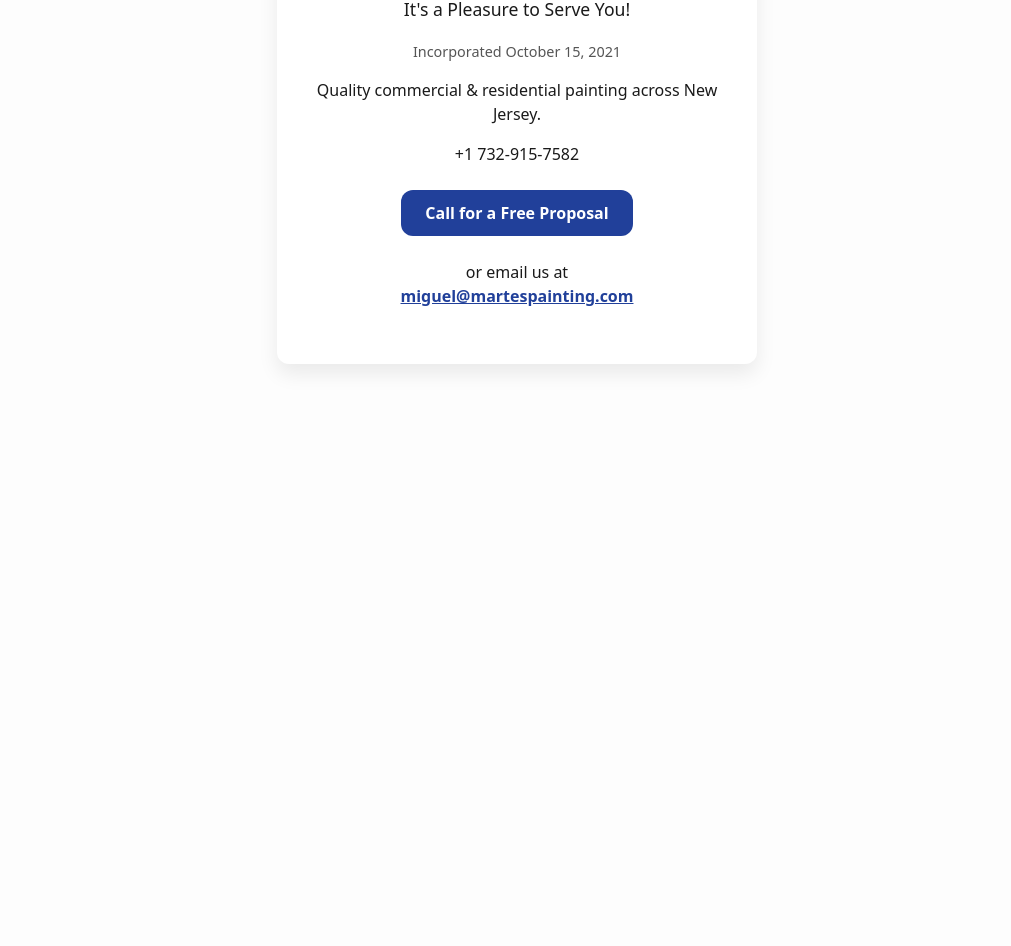
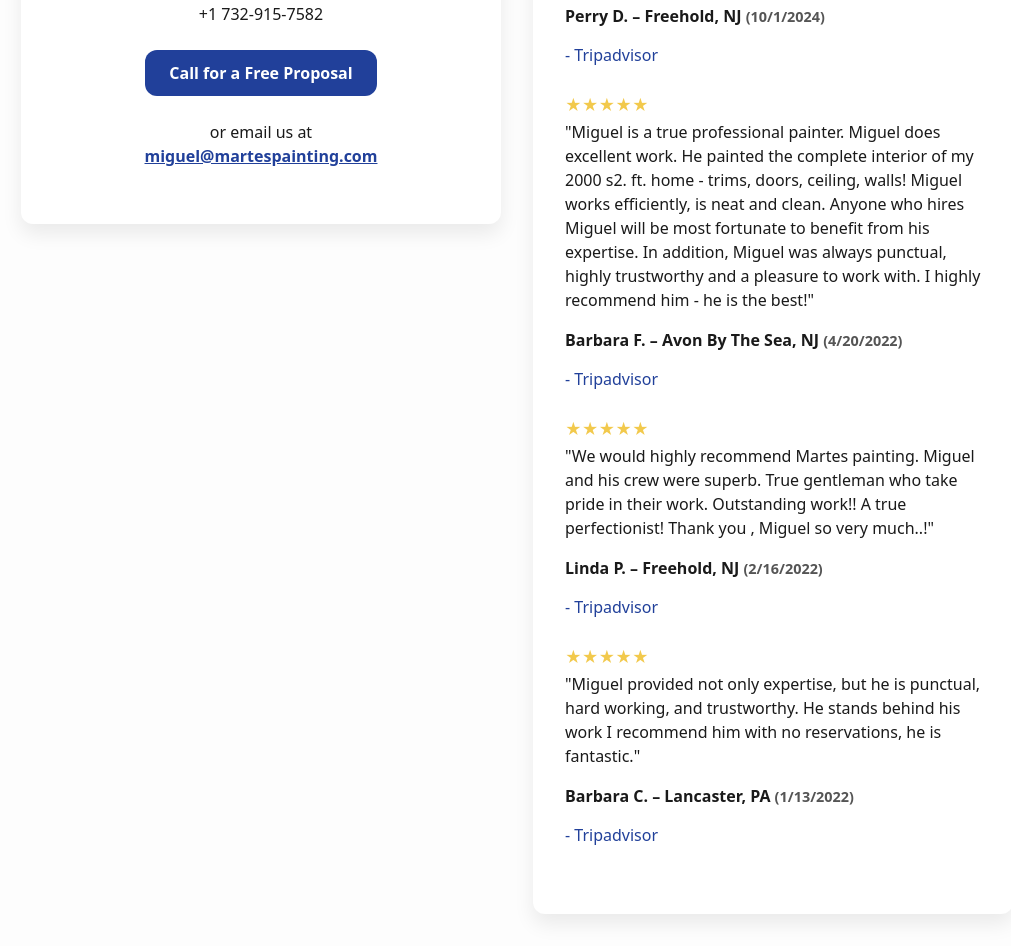
Before and after one commit to angelmartesSIGMA/martespainting-public-landing, a plain HTML site: page index.html in a window 1280 px wide. Shown: the part 263-1209 px from the top of the page, without its empty margins (123-1134 px from the left). Before the commit the page ends 800 px from the top, so only its background shows below. Drawn offline with Linux system fonts and the light colour scheme.

Commit message:
Update index.html

```diff
--- a/index.html
+++ b/index.html
@@ -56,16 +56,23 @@
       --radius:0.75rem;
     }
     *{box-sizing:border-box;margin:0;padding:0;font-family:system-ui,-apple-system,"Segoe UI",Roboto,Helvetica,Arial,sans-serif;}
-    body{background:var(--bg);color:var(--text);display:flex;min-height:100vh;justify-content:center;align-items:center;padding:1rem;}
-    .card{max-width:480px;width:100%;background:white;border-radius:var(--radius);box-shadow:0 10px 20px rgba(0,0,0,.08);padding:2.5rem 2rem;text-align:center;}
+    body{background:var(--bg);color:var(--text);display:flex;min-height:100vh;justify-content:center;align-items:flex-start;padding:2rem;gap:2rem;flex-wrap:wrap;}
+    .card, .testimonials{max-width:480px;width:100%;background:white;border-radius:var(--radius);box-shadow:0 10px 20px rgba(0,0,0,.08);padding:2.5rem 2rem;}
+    .card{text-align:center;}
     h1{font-size:2rem;color:var(--primary);margin-bottom:0.25rem;}
     h4{font-size:1.1rem;font-weight:500;color:var(--text);margin-bottom:1.25rem;}
     p{margin-bottom:1rem;font-size:1rem;line-height:1.5;}
     .small{font-size:0.9rem;color:#555;}
     .btn{display:inline-block;margin-top:0.5rem;padding:0.75rem 1.5rem;border-radius:var(--radius);background:var(--primary);color:white;font-weight:600;text-decoration:none;transition:filter .2s ease;}
     .btn:hover{filter:brightness(110%);}
+    .testimonials h2{font-size:1.5rem;color:var(--primary);margin-bottom:1.5rem;text-align:center;}
+    .testimonial{margin-bottom:1.75rem;}
+    .stars{color:var(--accent);font-size:1rem;margin-bottom:0.25rem;}
+    .author{font-weight:600;}
+    .source-link{color:var(--primary);text-decoration:none;font-weight:500;}
+    .source-link:hover{text-decoration:underline;}
     @media(max-width:480px){
-      .card{padding:2rem 1.25rem;}
+      .card, .testimonials{padding:2rem 1.25rem;}
     }
   </style>
 </head>
@@ -80,6 +87,39 @@
     <p style="margin-top:1.5rem;">or email us at<br><a href="mailto:miguel@martespainting.com" style="color:var(--primary);font-weight:600;">miguel@martespainting.com</a></p>
   </main>
 
+  <!-- Testimonials Section -->
+  <section class="testimonials" aria-labelledby="testimonials-title">
+    <h2 id="testimonials-title">Testimonials</h2>
+
+    <article class="testimonial">
+      <div class="stars" aria-label="Rated 5 out of 5 stars">★★★★★</div>
+      <p>"Miguel is the best painter I have come across. He is professional, clean, meticulous and does an excellent job. I highly recommend his company and he will be my 1st call when I need more painting done."</p>
+      <p class="author">Perry D. – Freehold, NJ <span class="small">(10/1/2024)</span></p>
+      <a class="source-link" href="https://www.homeadvisor.com/rated.Martespainting.122360760.html" target="_blank" rel="noopener">- Tripadvisor</a>
+    </article>
+
+    <article class="testimonial">
+      <div class="stars" aria-label="Rated 5 out of 5 stars">★★★★★</div>
+      <p>"Miguel is a true professional painter. Miguel does excellent work. He painted the complete interior of my 2000 s2. ft. home - trims, doors, ceiling, walls! Miguel works efficiently, is neat and clean. Anyone who hires Miguel will be most fortunate to benefit from his expertise. In addition, Miguel was always punctual, highly trustworthy and a pleasure to work with. I highly recommend him - he is the best!"</p>
+      <p class="author">Barbara F. – Avon By The Sea, NJ <span class="small">(4/20/2022)</span></p>
+      <a class="source-link" href="https://www.homeadvisor.com/rated.Martespainting.122360760.html" target="_blank" rel="noopener">- Tripadvisor</a>
+    </article>
+
+    <article class="testimonial">
+      <div class="stars" aria-label="Rated 5 out of 5 stars">★★★★★</div>
+      <p>"We would highly recommend Martes painting. Miguel and his crew were superb. True gentleman who take pride in their work. Outstanding work!! A true perfectionist! Thank you , Miguel so very much..!"</p>
+      <p class="author">Linda P. – Freehold, NJ <span class="small">(2/16/2022)</span></p>
+      <a class="source-link" href="https://www.homeadvisor.com/rated.Martespainting.122360760.html" target="_blank" rel="noopener">- Tripadvisor</a>
+    </article>
+
+    <article class="testimonial">
+      <div class="stars" aria-label="Rated 5 out of 5 stars">★★★★★</div>
+      <p>"Miguel provided not only expertise, but he is punctual, hard working, and trustworthy. He stands behind his work I recommend him with no reservations, he is fantastic."</p>
+      <p class="author">Barbara C. – Lancaster, PA <span class="small">(1/13/2022)</span></p>
+      <a class="source-link" href="https://www.homeadvisor.com/rated.Martespainting.122360760.html" target="_blank" rel="noopener">- Tripadvisor</a>
+    </article>
+  </section>
+
   <script>
     // subtle animation on load
     document.addEventListener('DOMContentLoaded',()=>{
@@ -88,6 +128,14 @@
         {opacity:0,transform:'translateY(20px)'},
         {opacity:1,transform:'translateY(0)'}
       ],{duration:600,fill:'forwards',easing:'ease-out'});
+
+      const testimonials=document.querySelectorAll('.testimonial');
+      testimonials.forEach((t,i)=>{
+        t.animate([
+          {opacity:0,transform:'translateY(20px)'},
+          {opacity:1,transform:'translateY(0)'}
+        ],{duration:600,fill:'forwards',easing:'ease-out',delay:200*(i+1)});
+      });
     });
   </script>
 </body>
```
